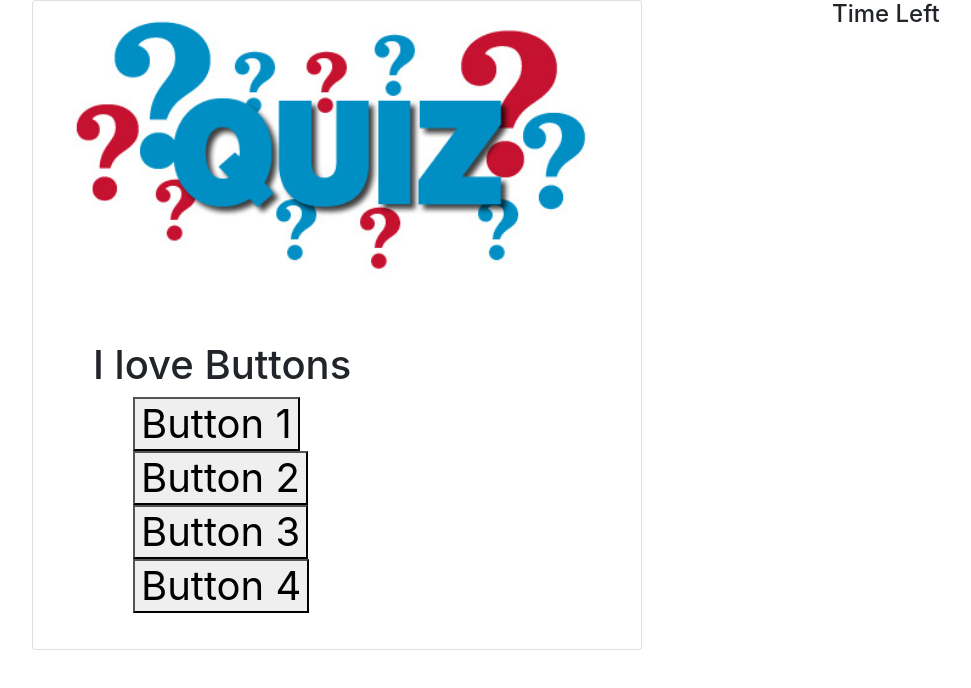
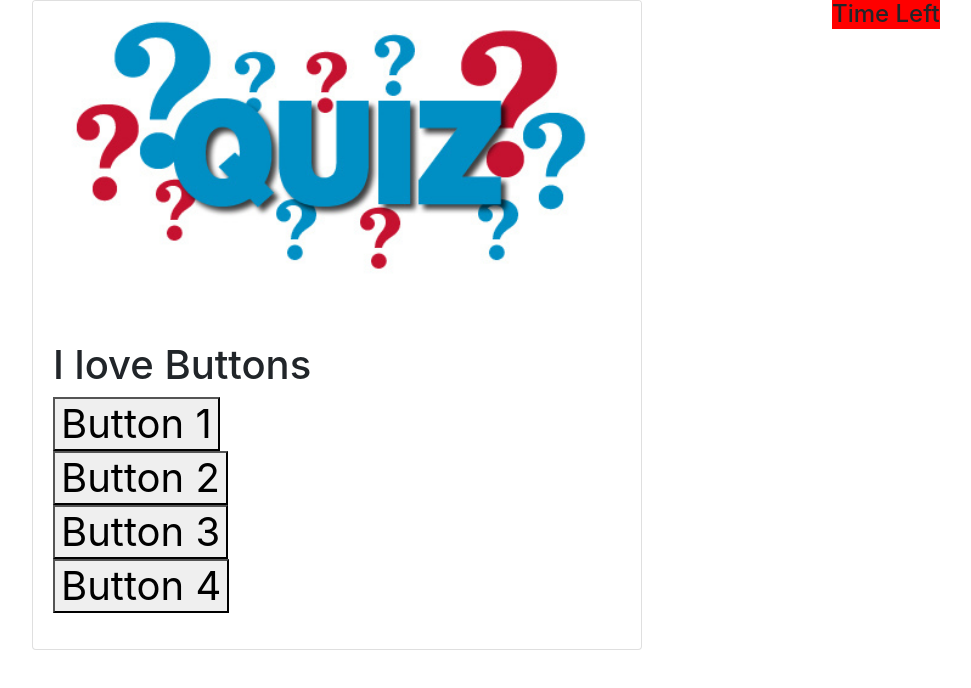
Before and after one commit to luckyian/Quiz, a plain HTML site: page index.html in a window 1280 px wide. Shown: the whole page, without its empty margins (143-1114 px from the left). Drawn offline with nearby package versions, Linux system fonts and the light colour scheme.

Commit message:
Fixed links in index.html to make style.css work better, still not functioning as intended.

```diff
--- a/index.html
+++ b/index.html
@@ -5,9 +5,9 @@
     <meta name="viewport" content="width=device-width, initial-scale=1.0">
     <title>Quiz</title>
 
-    <style rel="stylesheet" href="./reset.css"></style>
+    <link rel="stylesheet" href="./reset.css"></link>
     <link rel="stylesheet" href="https://stackpath.bootstrapcdn.com/bootstrap/4.5.2/css/bootstrap.min.css" integrity="sha384-JcKb8q3iqJ61gNV9KGb8thSsNjpSL0n8PARn9HuZOnIxN0hoP+VmmDGMN5t9UJ0Z" crossorigin="anonymous">
-    <style rel="stylesheet" href="./style.css"></style>
+    <link rel="stylesheet" href="./style.css"></link>
 </head>
 <body>
     <!-- Timer until quiz ends and displays high score page -->
```
